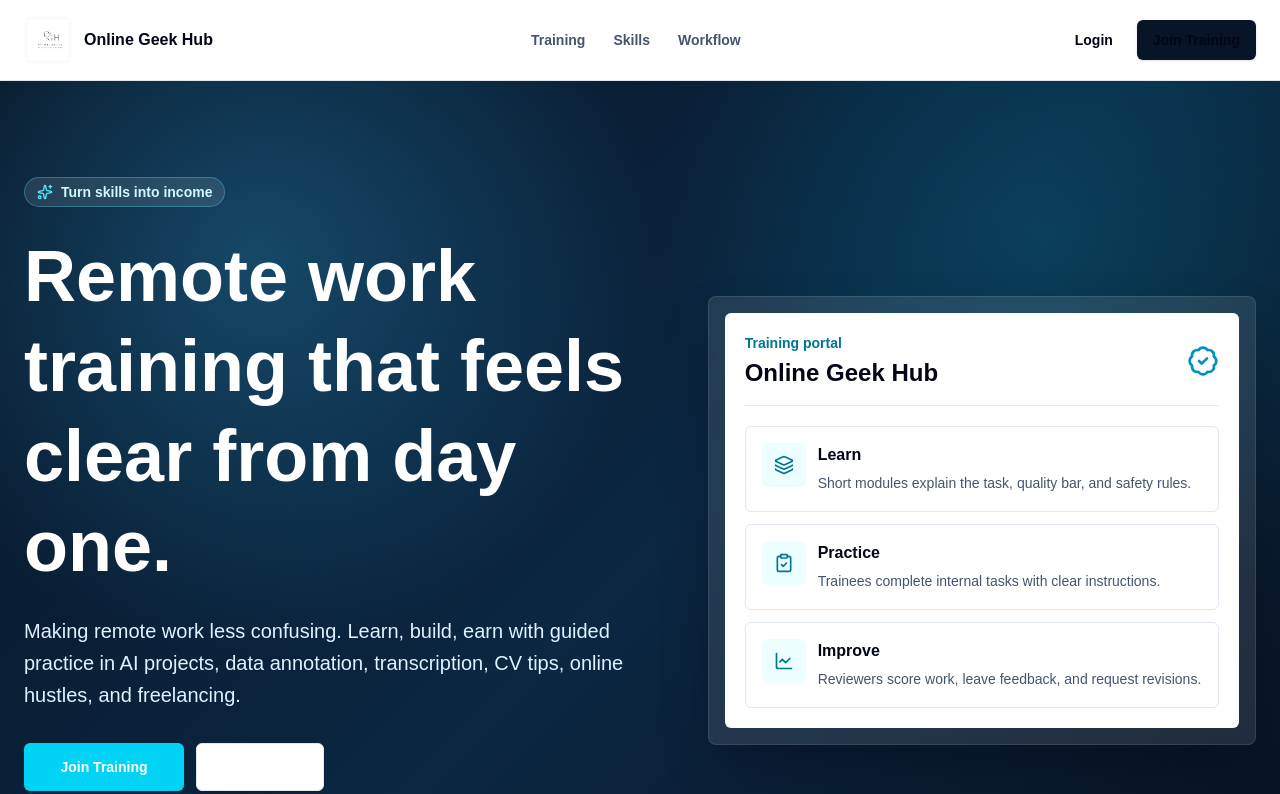
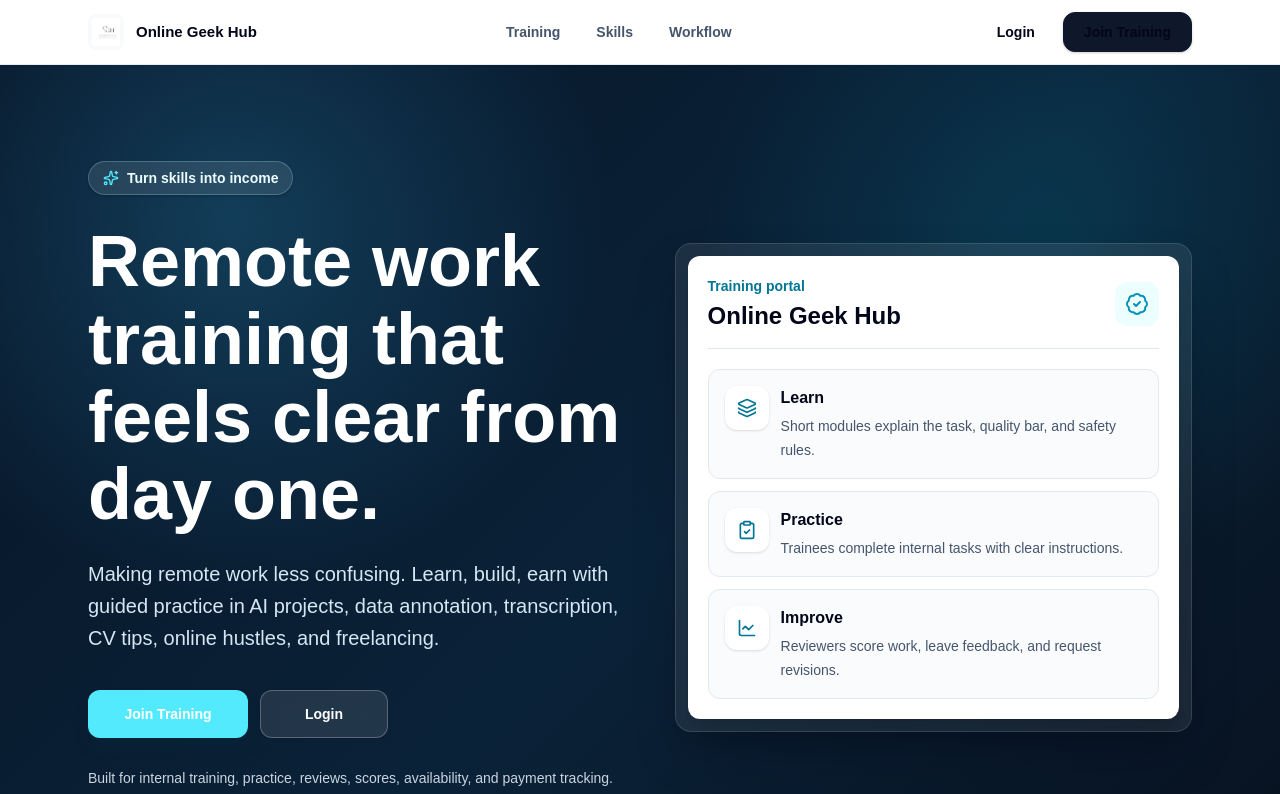
Before and after one commit to Sabelo001/online-geek-hub, a Next.js app: page / in a window 1280 px wide. Shown: the top 794 px of the page. Built offline with nearby package versions, Linux system fonts and the light colour scheme.

Commit message:
Polish navbar and hero section

```diff
--- a/app/page.tsx
+++ b/app/page.tsx
@@ -65,27 +65,39 @@ const workflow = [
 export default function LandingPage() {
   return (
     <main className="min-h-screen bg-white text-slate-950">
-      <header className="sticky top-0 z-30 border-b border-slate-200 bg-white/95 backdrop-blur">
-        <div className="mx-auto flex max-w-7xl items-center justify-between gap-4 px-4 py-4 sm:px-6">
-          <BrandLogo href="/" size="md" />
-          <nav className="hidden items-center gap-7 text-sm font-semibold text-slate-600 md:flex">
-            <a href="#training" className="hover:text-slate-950">
+      <header className="sticky top-0 z-30 border-b border-slate-200/80 bg-white/95 shadow-sm shadow-slate-950/[0.03] backdrop-blur">
+        <div className="mx-auto flex max-w-6xl flex-wrap items-center justify-between gap-x-6 gap-y-3 px-4 py-3 sm:px-6 lg:flex-nowrap">
+          <BrandLogo href="/" size="sm" className="gap-2.5 [&>span:last-child]:text-[15px] [&>span:last-child]:font-extrabold" />
+          <nav className="order-3 flex w-full items-center justify-center gap-1 rounded-xl bg-slate-50 p-1 text-sm font-semibold text-slate-600 sm:gap-2 md:order-2 md:w-auto md:bg-transparent md:p-0 lg:gap-3">
+            <a
+              href="#training"
+              className="focus-ring rounded-lg px-3 py-2 transition hover:bg-white hover:text-slate-950 md:hover:bg-slate-50"
+            >
               Training
             </a>
-            <a href="#services" className="hover:text-slate-950">
+            <a
+              href="#services"
+              className="focus-ring rounded-lg px-3 py-2 transition hover:bg-white hover:text-slate-950 md:hover:bg-slate-50"
+            >
               Skills
             </a>
-            <a href="#workflow" className="hover:text-slate-950">
+            <a
+              href="#workflow"
+              className="focus-ring rounded-lg px-3 py-2 transition hover:bg-white hover:text-slate-950 md:hover:bg-slate-50"
+            >
               Workflow
             </a>
           </nav>
-          <div className="flex items-center gap-2">
-            <Link href="/login" className="focus-ring rounded-md px-4 py-2 text-sm font-bold text-slate-700 hover:bg-slate-100">
+          <div className="order-2 flex items-center gap-2 md:order-3 sm:gap-3">
+            <Link
+              href="/login"
+              className="focus-ring inline-flex min-h-10 items-center justify-center rounded-xl px-3 text-sm font-semibold text-slate-800 transition hover:bg-slate-100 sm:px-4"
+            >
               Login
             </Link>
             <Link
               href="/signup"
-              className="focus-ring hidden min-h-10 items-center justify-center rounded-md bg-[#071527] px-4 text-sm font-bold text-white shadow-sm hover:bg-slate-800 hover:text-white sm:inline-flex"
+              className="focus-ring inline-flex min-h-10 items-center justify-center rounded-xl border border-slate-900 bg-slate-900 px-4 text-sm font-semibold text-white shadow-sm shadow-slate-950/15 transition hover:border-slate-800 hover:bg-slate-800 hover:text-white sm:px-5"
             >
               Join Training
             </Link>
@@ -94,56 +106,58 @@ export default function LandingPage() {
       </header>
 
       <section className="relative overflow-hidden bg-[#071527] text-white">
-        <div className="absolute inset-0 bg-[linear-gradient(rgba(255,255,255,0.055)_1px,transparent_1px),linear-gradient(90deg,rgba(255,255,255,0.055)_1px,transparent_1px)] bg-[size:44px_44px]" />
-        <div className="absolute inset-0 bg-[radial-gradient(circle_at_20%_20%,rgba(56,189,248,0.28),transparent_32%),radial-gradient(circle_at_82%_18%,rgba(6,182,212,0.18),transparent_30%),linear-gradient(135deg,#071527_0%,#0b2742_52%,#08111f_100%)]" />
-        <div className="relative mx-auto grid max-w-7xl gap-10 px-4 py-20 sm:px-6 lg:min-h-[720px] lg:grid-cols-[1.08fr_0.92fr] lg:items-center lg:py-24">
-          <div>
-            <div className="inline-flex items-center gap-2 rounded-full border border-cyan-300/30 bg-white/10 px-3 py-1 text-sm font-semibold text-cyan-100">
+        <div className="absolute inset-0 bg-[linear-gradient(rgba(255,255,255,0.045)_1px,transparent_1px),linear-gradient(90deg,rgba(255,255,255,0.045)_1px,transparent_1px)] bg-[size:48px_48px]" />
+        <div className="absolute inset-0 bg-[radial-gradient(circle_at_18%_18%,rgba(56,189,248,0.22),transparent_30%),radial-gradient(circle_at_82%_20%,rgba(6,182,212,0.14),transparent_28%),linear-gradient(135deg,#071527_0%,#0a2238_54%,#08111f_100%)]" />
+        <div className="relative mx-auto grid max-w-6xl gap-12 px-4 py-18 sm:px-6 sm:py-22 lg:min-h-[680px] lg:grid-cols-[1.02fr_0.98fr] lg:items-center lg:py-24">
+          <div className="max-w-3xl">
+            <div className="inline-flex items-center gap-2 rounded-full border border-cyan-200/25 bg-white/10 px-3.5 py-1.5 text-sm font-semibold text-cyan-50 shadow-sm shadow-slate-950/20">
               <Sparkles className="h-4 w-4 text-cyan-300" />
               Turn skills into income
             </div>
-            <h1 className="mt-6 max-w-4xl text-5xl font-bold leading-tight tracking-normal sm:text-6xl lg:text-7xl">
+            <h1 className="mt-7 max-w-4xl text-4xl font-extrabold leading-[1.08] tracking-normal sm:text-6xl lg:text-7xl">
               Remote work training that feels clear from day one.
             </h1>
-            <p className="mt-6 max-w-2xl text-lg leading-8 text-sky-100 sm:text-xl">
+            <p className="mt-6 max-w-2xl text-lg leading-8 text-sky-100/95 sm:text-xl">
               Making remote work less confusing. Learn, build, earn with guided practice in AI projects, data annotation,
               transcription, CV tips, online hustles, and freelancing.
             </p>
-            <div className="mt-8 flex flex-wrap gap-3">
+            <div className="mt-9 flex flex-wrap gap-3">
               <Link
                 href="/signup"
-                className="focus-ring inline-flex min-h-12 min-w-40 items-center justify-center rounded-md bg-cyan-400 px-6 text-sm font-bold text-[#071527] shadow-lg shadow-cyan-950/30 hover:bg-cyan-300 hover:text-[#071527]"
+                className="focus-ring inline-flex min-h-12 min-w-40 items-center justify-center rounded-xl bg-cyan-300 px-6 text-sm font-bold text-[#071527] shadow-lg shadow-cyan-950/30 transition hover:bg-cyan-200 hover:text-[#071527]"
               >
                 Join Training
               </Link>
               <Link
                 href="/login"
-                className="focus-ring inline-flex min-h-12 min-w-32 items-center justify-center rounded-md border border-slate-200 bg-white px-6 text-sm font-bold text-[#071527] shadow-sm hover:bg-sky-50 hover:text-[#071527]"
+                className="focus-ring inline-flex min-h-12 min-w-32 items-center justify-center rounded-xl border border-white/25 bg-white/10 px-6 text-sm font-bold text-white shadow-sm backdrop-blur transition hover:border-white/40 hover:bg-white/15 hover:text-white"
               >
                 Login
               </Link>
             </div>
-            <p className="mt-6 max-w-2xl text-sm leading-6 text-slate-300">
+            <p className="mt-7 max-w-2xl text-sm leading-6 text-slate-300">
               Built for internal training, practice, reviews, scores, availability, and payment tracking. No scraping,
               automation, proxying, account sharing, or third-party platform access.
             </p>
           </div>
 
-          <div className="rounded-lg border border-white/10 bg-white/10 p-4 shadow-2xl shadow-slate-950/40 backdrop-blur">
-            <div className="rounded-md bg-white p-5 text-slate-950">
+          <div className="rounded-2xl border border-white/12 bg-white/[0.08] p-3 shadow-2xl shadow-slate-950/35 backdrop-blur">
+            <div className="rounded-xl bg-white p-5 text-slate-950 shadow-xl">
               <div className="flex items-center justify-between gap-4 border-b border-slate-200 pb-4">
                 <div>
                   <p className="text-sm font-semibold text-cyan-700">Training portal</p>
-                  <h2 className="mt-1 text-2xl font-bold">Online Geek Hub</h2>
+                  <h2 className="mt-1 text-2xl font-extrabold">Online Geek Hub</h2>
                 </div>
-                <BadgeCheck className="h-8 w-8 text-cyan-600" />
+                <div className="grid h-11 w-11 place-items-center rounded-xl bg-cyan-50">
+                  <BadgeCheck className="h-6 w-6 text-cyan-600" />
+                </div>
               </div>
               <div className="mt-5 grid gap-3">
                 {workflow.map((item) => {
                   const Icon = item.icon;
                   return (
-                    <div key={item.title} className="grid grid-cols-[44px_1fr] gap-3 rounded-md border border-slate-200 p-4">
-                      <div className="grid h-11 w-11 place-items-center rounded-md bg-cyan-50 text-cyan-700">
+                    <div key={item.title} className="grid grid-cols-[44px_1fr] gap-3 rounded-xl border border-slate-200 bg-slate-50/70 p-4">
+                      <div className="grid h-11 w-11 place-items-center rounded-xl bg-white text-cyan-700 shadow-sm">
                         <Icon className="h-5 w-5" />
                       </div>
                       <div>
```
